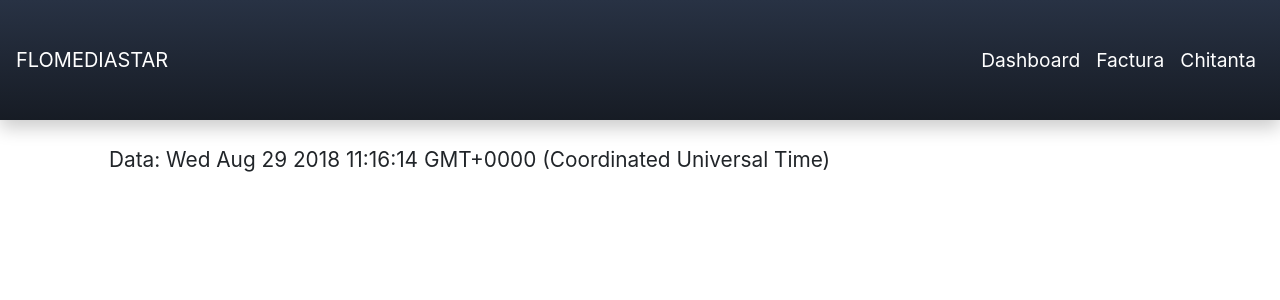
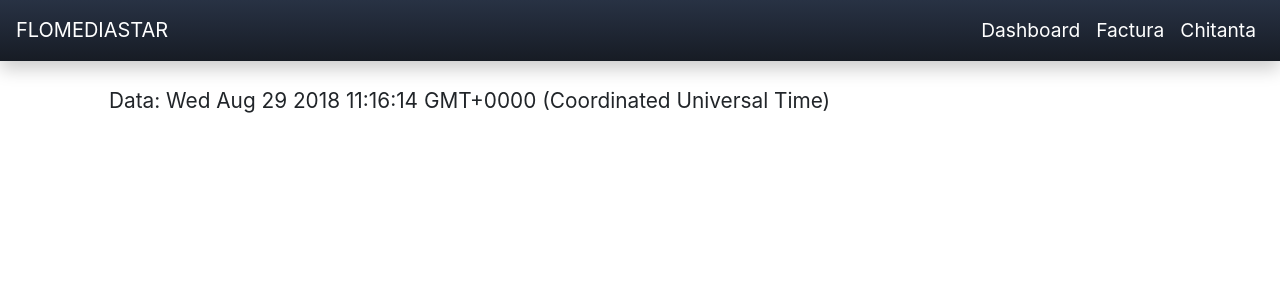
Before and after one commit to dragomirweb/flomediastar, a Vue app in the folder fms/: page / in a window 1280 px wide. Shown: the top 300 px of the page. Built offline with nearby package versions, Linux system fonts and the light colour scheme.

Commit message:
remove nav height

```diff
--- a/fms/src/components/Nav.vue
+++ b/fms/src/components/Nav.vue
@@ -53,7 +53,6 @@ export default {
   }
 
   .navbar-default {
-    height: 120px;
   }
 
   .nav-link a {
```
